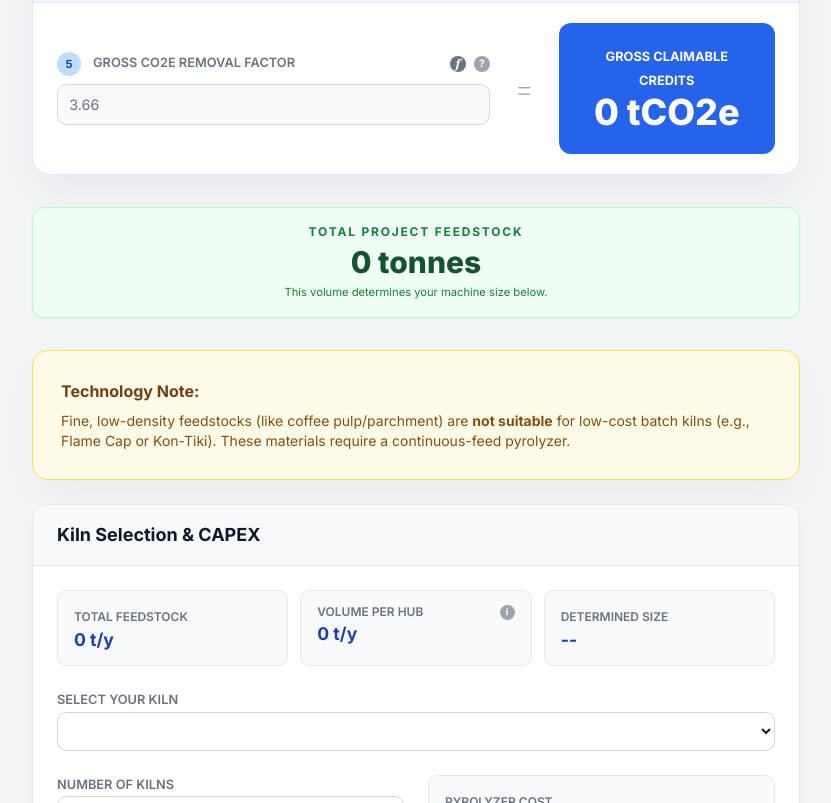
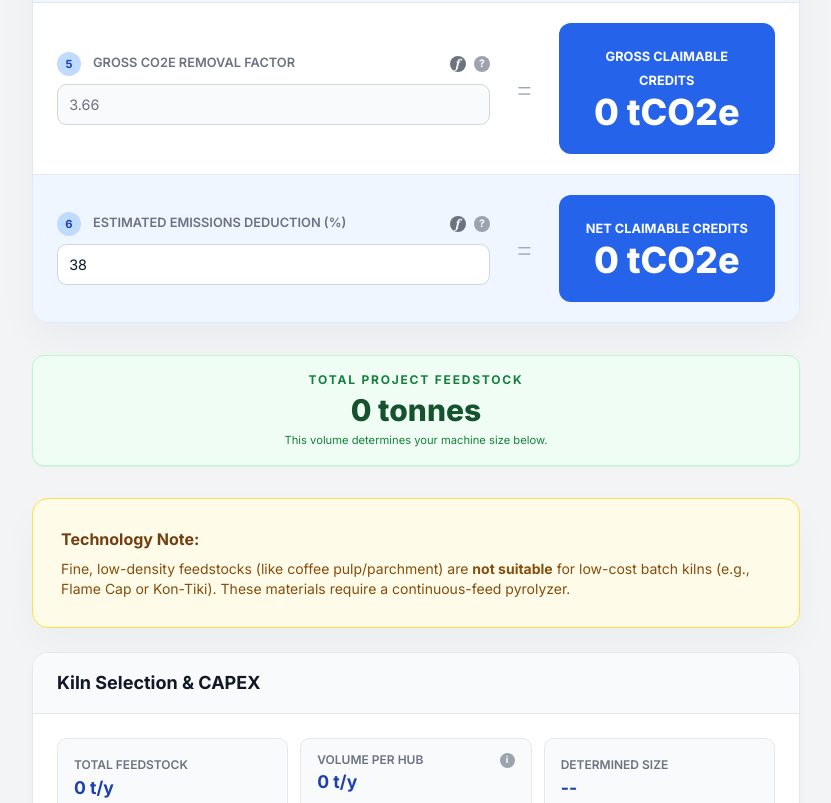
Before and after one commit to hillary-290/biochar-feasibility, a plain HTML site: page tool2.html in a window 1280 px wide. Shown: the part 1507-2310 px from the top of the page, without its empty margins (224-1055 px from the left). Drawn offline with nearby package versions, Linux system fonts and the light colour scheme.

Commit message:
Add estimated emissions deduction input and tooltip

```diff
--- a/tool2.html
+++ b/tool2.html
@@ -256,6 +256,17 @@ body { font-family: 'Inter', sans-serif; background-color: #f3f4f6; color: #1118
                 <div class="step-connector">=</div>
                 <div class="step-output-area"><div class="final-output-box"><span class="step-output-label">Gross Claimable Credits</span><div id="divF1_Credits" class="step-output-value">0 tCO2e</div></div></div>
             </li>
+            <li class="calc-step">
+                <div class="step-input-area"><div class="step-number-container"><span class="step-label-left"><span class="step-number">6</span><span class="label-text">Estimated Emissions Deduction (%)</span></span><span class="step-label-right">
+                    <div class="tooltip-container"><span class="f-icon">f</span><span class="tooltip-text">Calculates: [Gross Credits] * (1 - Deduction %)</span></div>
+                    <div class="tooltip-container"><span class="tooltip-icon">?</span>
+                        <span class="tooltip-text">This accounts for project emissions from transport, drying, process energy, and kiln leakage. 38% is a conservative starting point for agricultural waste projects.</span>
+                    </div>
+                </span></div>
+                <input type="number" id="divF1_Emissions_Deduction" value="38" class="input-field" min="0" step="1"></div>
+                <div class="step-connector">=</div>
+                <div class="step-output-area"><div class="final-output-box theme-blue"><span class="step-output-label">Net Claimable Credits</span><div id="divF1_Net_Credits" class="step-output-value">0 tCO2e</div></div></div>
+            </li>
     </div>
 </div>
 
@@ -312,7 +323,7 @@ body { font-family: 'Inter', sans-serif; background-color: #f3f4f6; color: #1118
                 <div class="step-connector">=</div>
                 <div class="step-output-area"><div class="final-output-box theme-purple"><span class="step-output-label">Total Claimable Credits</span><div id="divF2_Credits" class="step-output-value">0 tCO2e</div></div></div>
             </li>
-        </ol>
+
     </div>
 </div>
 
```
